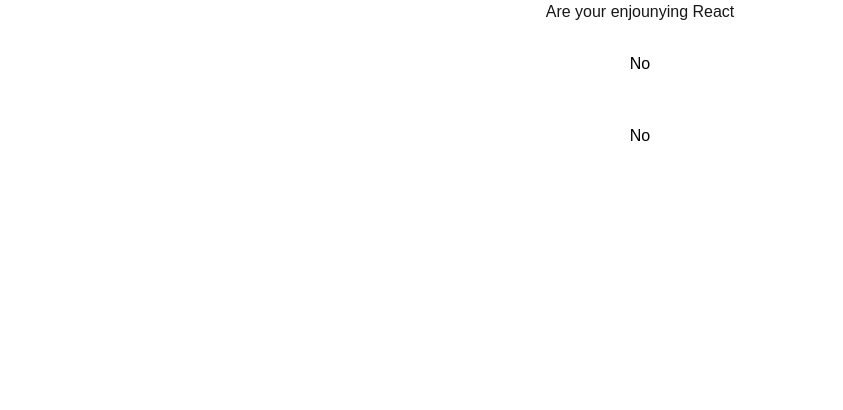
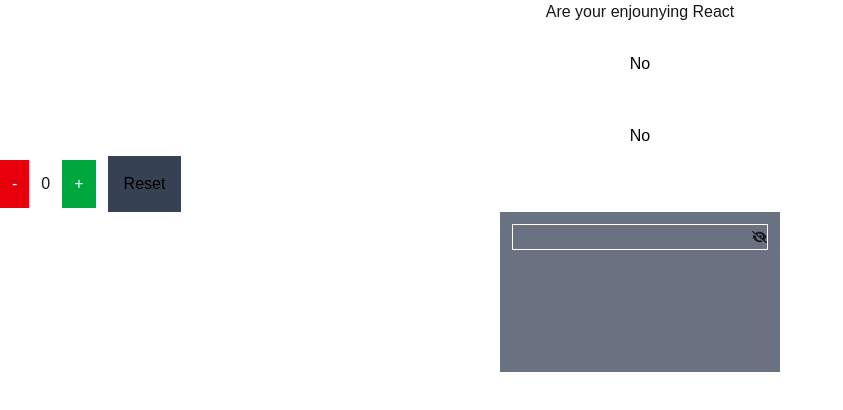
Before and after one commit to Awsome-obedeh/april-react, a Next.js app: page /about in a window 1280 px wide. Shown: the top 410 px of the page, without its empty margins (0-843 px from the left). Built offline with nearby package versions, Linux system fonts and the light colour scheme.

Commit message:
use state

```diff
--- a/src/app/about/page.jsx
+++ b/src/app/about/page.jsx
@@ -1,5 +1,6 @@
 
 "use client"
+import Counter from '@/components/Counter'
 import React, { useState } from 'react'
 
 const AboutPage = () => {
@@ -23,6 +24,8 @@
 
         <button onClick={handleClick} className="bg-white px-10 mt-3 rounded-md py-2 text-black ">No</button>
       </div>
+
+      <Counter/>
     </div>
   )
 }
--- /dev/null
+++ b/src/components/Counter.jsx
@@ -0,0 +1,50 @@
+import React, { useState } from 'react'
+import { IoEyeSharp } from "react-icons/io5";
+import { FaEyeSlash } from "react-icons/fa6";
+
+const Counter = () => {
+    const [value,setValue]=useState(0)
+    const [show,setShow]=useState(true)
+
+   function handleIncreament(){
+    setValue(value+1)
+   }
+
+   function handleReset(){
+    setValue(0)
+   }
+
+   function handleDecrement(){
+    setValue(value-1)
+   }
+
+   function hanldeShow(){
+    setShow(!show)
+   }
+  return (
+    <div>
+      <div className='flex gap-3 items-center'>
+        <button onClick={handleDecrement} className="bg-red-600 text-white p-3">-</button>
+        <p>{value}</p>
+        <button onClick={handleIncreament} className="bg-green-600 text-white p-3">+</button>
+        <button onClick={handleReset} className="bg-gray-700 text-black p-4">Reset</button>
+      </div>
+
+
+      <form action="" className='w-70 h-40 bg-gray-500 p-3 mx-auto'>
+        <div className='w-full border-1 border-white flex items-center' >
+        <input type={show ? 'password' : "text"} className=' w-full outline-none'  />
+
+        {
+            show ? (<FaEyeSlash onClick={hanldeShow}/> ) : (<IoEyeSharp onClick={hanldeShow} />)
+        }
+
+
+
+        </div>
+      </form>
+    </div>
+  )
+}
+
+export default Counter
```
